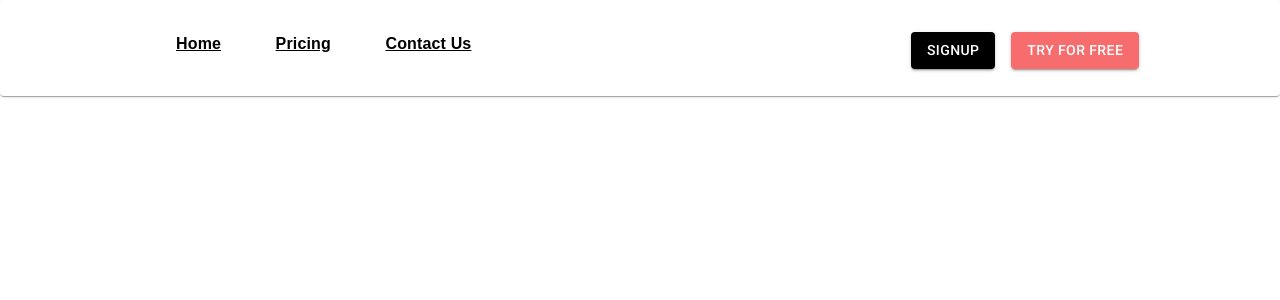
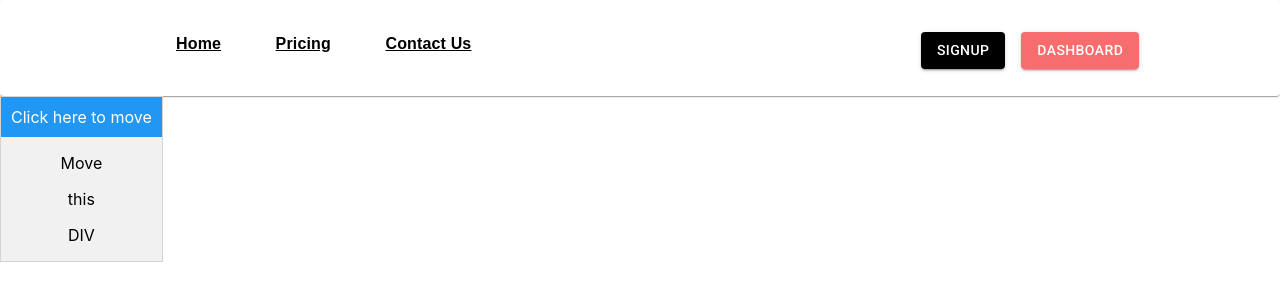
Before and after one commit to Taskiton/taskiton, a React (Create React App) app: page /dashboard in a window 1280 px wide. Shown: the top 300 px of the page. Built offline with nearby package versions, Linux system fonts and the light colour scheme.

Commit message:
working on the dashboard

```diff
--- a/src/App.js
+++ b/src/App.js
@@ -8,6 +8,7 @@ import NavBar from './landing/components/NavBar';
 import HamNav from './landing/components/HamNav';
 import LandingPage from './landing/LandingPage';
 import Signup from './signup/Signup';
+import Dashboard from './dashboard/Dashboard';
 
 const useStyles = makeStyles(theme => ({
   nav: {
@@ -44,6 +45,7 @@ function App() {
       </Grid>
       <Route exact path="/" component={LandingPage} />
       <Route exact path="/signup" component={Signup} />
+      <Route exact path="/dashboard" component={Dashboard} />
     </Router>
   );
 }
--- /dev/null
+++ b/src/dashboard/Dashboard.js
@@ -0,0 +1,51 @@
+import React from 'react';
+
+export default function Dashboard() {
+    const mydiv = {
+        position: "absolute",
+        zIndex: 9,
+        backgroundColor: "#f1f1f1",
+        textAlign: "center",
+        border: "1px solid #d3d3d3",
+    };
+    const mydivheader = {
+        padding: 10,
+        cursor: "move",
+        zIndex: 10,
+        backgroundColor: "#2196F3",
+        color: "#fff",
+    }
+
+    let pos1 = 0, pos2 = 0, pos3 = 0, pos4 = 0;
+    let handleMouseDown = (event) => {
+        // get the mouse cursor position at startup:
+        pos3 = event.clientX;
+        pos4 = event.clientY;
+        console.log(pos3+" "+pos4);
+        //document.onmouseup = closeDragElement;
+        // call a function whenever the cursor moves:
+        document.onmousemove = elementDrag(event);
+    }
+
+    let elementDrag = (event) => {
+        pos1 = pos3 - event.clientX;
+        pos2 = pos4 - event.clientY;
+        pos3 = event.clientX;
+        pos4 = event.clientY;
+        // set the element's new position:
+        event.target.style.top = (event.target.offsetTop - pos2) + "px";
+        event.target.style.left = (event.target.offsetLeft - pos1) + "px";
+    }
+
+
+    return (
+        <div>
+            <div style={mydiv}>
+                <div style={mydivheader} onMouseDown={handleMouseDown}>Click here to move</div>
+                <p>Move</p>
+                <p>this</p>
+                <p>DIV</p>
+            </div>
+        </div>
+    );
+}
--- a/src/landing/components/NavBar.js
+++ b/src/landing/components/NavBar.js
@@ -5,6 +5,7 @@ import { Link } from 'react-router-dom'
 import Box from '@material-ui/core/Box';
 import Typography from '@material-ui/core/Typography';
 import Button from '@material-ui/core/Button';
+
 
 const useStyles = makeStyles(theme => ({
   root: {
@@ -88,13 +89,15 @@ export default function NavBar(props) {
         </Box>
         <Box component="span" >
 
-          <Link to="/signup">
+          <Link to="/signup" style={{textDecoration:"none"}}>
             <Button variant="contained" className={classes.buttonStyle} style={{ backgroundColor: '#000000' }}>Signup</Button>
           </Link>
 
-          <Button variant="contained" className={classes.buttonStyle}>
-            Try for free
-      </Button>
+          <Link to="/dashboard" style={{textDecoration:"none"}}>
+            <Button variant="contained" className={classes.buttonStyle}>
+              Dashboard
+            </Button>
+          </Link>
         </Box>
       </Typography>
     </div>
```
